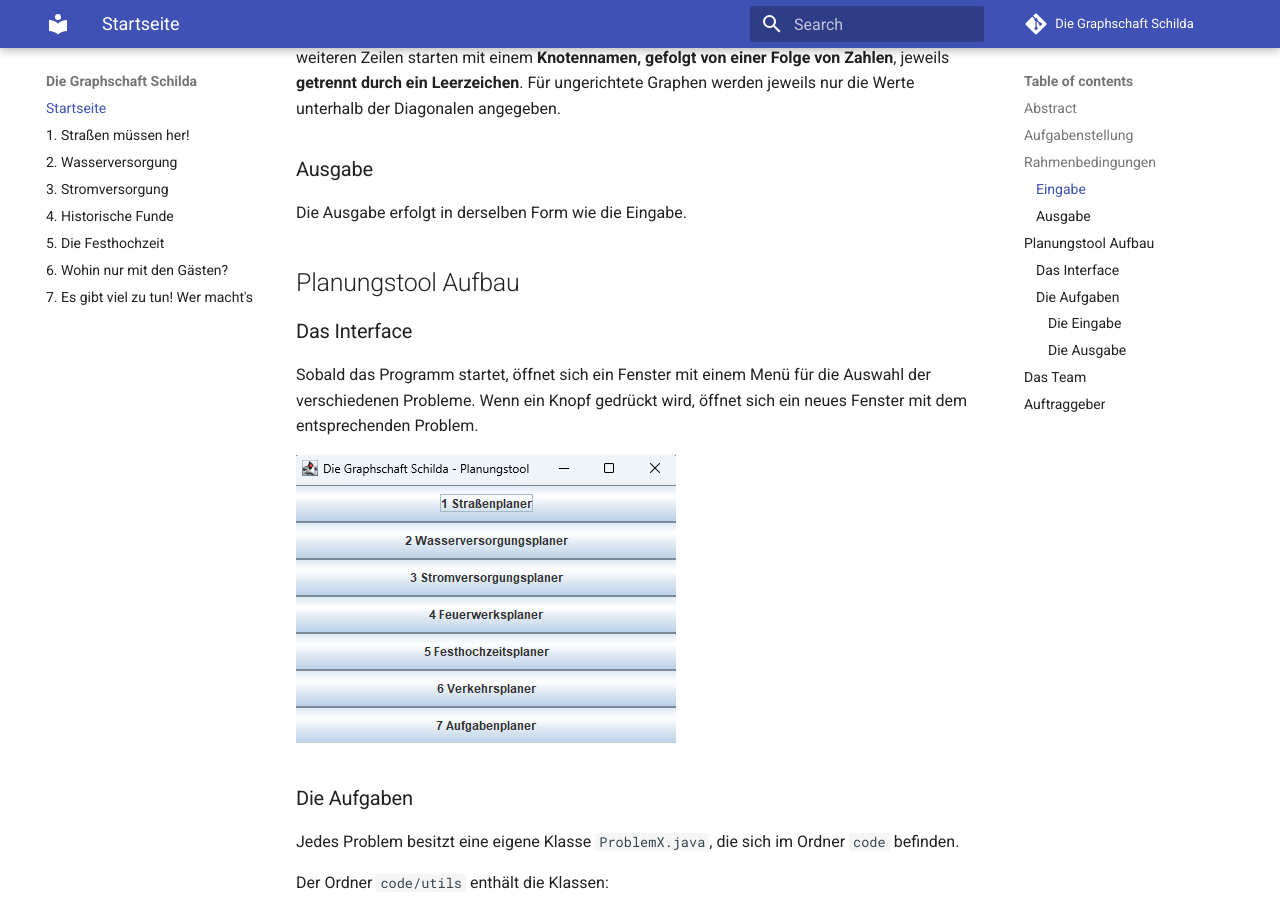
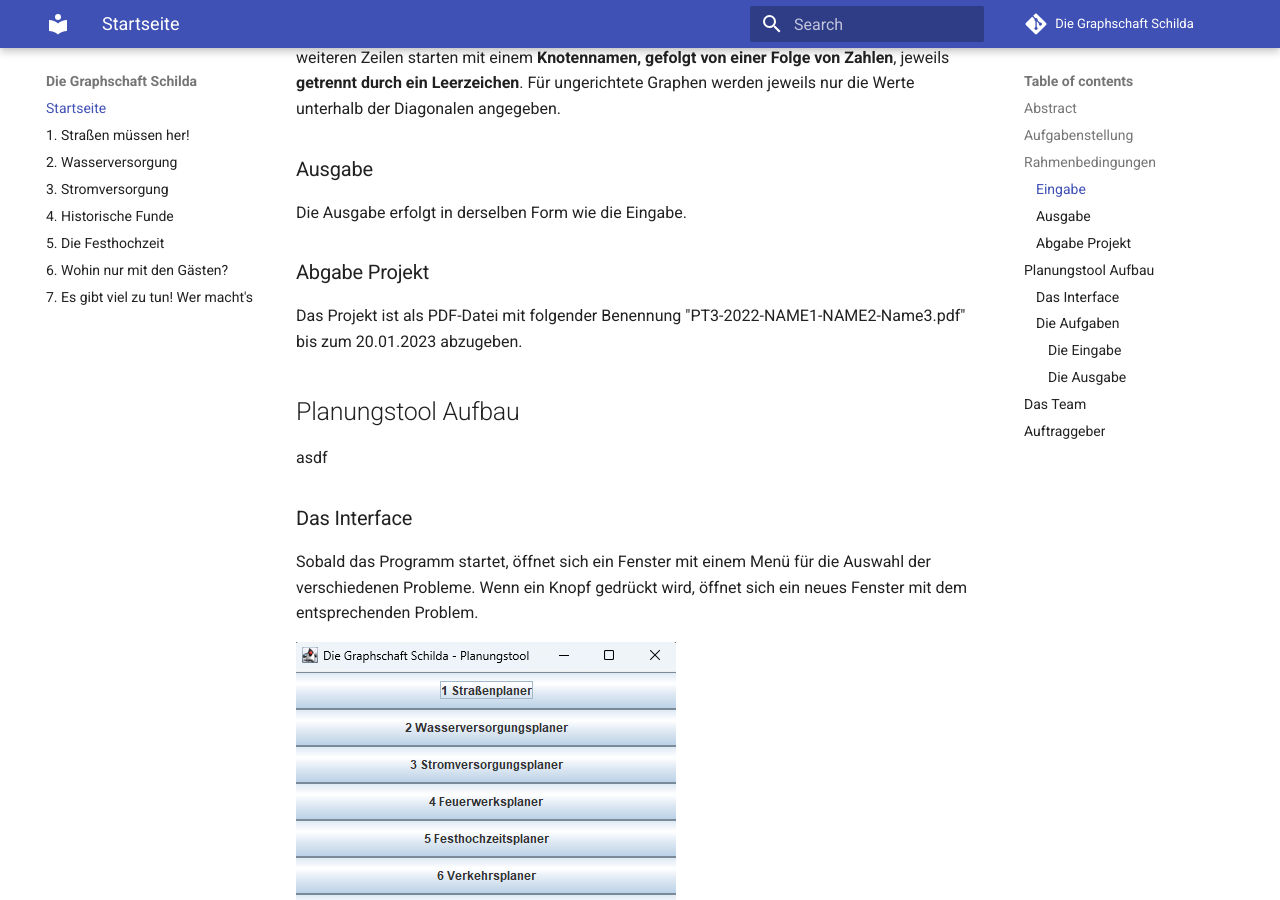
Before and after one commit to Halfpipe-SD/GraphschaftSchilda, an MkDocs documentation site: the page built from documentation/docs/index.md, in a window 1280 px wide and 900 px high, scrolled down 1260 px. Built offline with MkDocs 1.6.1 and Material for MkDocs 9.7.7, drawn with Linux system fonts in a browser that asks for light colours; comment, search, counter and statistics services are not loaded.

Commit message:
updatet index

```diff
--- a/documentation/docs/index.md
+++ b/documentation/docs/index.md
@@ -13,8 +13,7 @@ Entwickeln Sie ein Planungstool, dass der Graphschaft Schilda bei der Lösung ih
 
 1. Analysieren Sie jedes der Probleme: Welche Daten sollen verarbeitet werden? Was sind die Eingaben? Was die Ausgaben? Welcher Algorithmus eignet sich? Welche Datenstruktur eignet sich?
 2. Implementieren Sie den Algorithmus (in Java), so dass bei Eingabe der entsprechenden Daten die gewünschte Ausgabe berechnet und ausgegeben wird.
-3. Geben Sie für jeden implementierten Algorithmus die Laufzeit an. Da Sie sich nun schon so viel Mühe mit dem Tool geben, wollen Sie das Tool natürlich auch an andere
-Gemeinden verkaufen. Die Eingaben sollen dafür generisch, d.h., für neue Orte, Feiern und Planungen anpassbar sein. Sie können diese Aufgabe ein 2er oder 3er Teams lösen. Bitte geben Sie dann die Arbeitsteilung im Dokument mit an. Die 15minütige Einzelprüfung wird auf die Projektaufgabe eingehen.
+3. Geben Sie für jeden implementierten Algorithmus die Laufzeit an. Da Sie sich nun schon so viel Mühe mit dem Tool geben, wollen Sie das Tool natürlich auch an andere Gemeinden verkaufen. Die Eingaben sollen dafür generisch, d.h., für neue Orte, Feiern und Planungen anpassbar sein. Sie können diese Aufgabe ein 2er oder 3er Teams lösen. Bitte geben Sie dann die Arbeitsteilung im Dokument mit an. Die 15minütige Einzelprüfung wird auf die Projektaufgabe eingehen.
 
 ## Rahmenbedingungen
 
@@ -36,7 +35,13 @@ Für ungerichtete Graphen werden jeweils nur die Werte unterhalb der Diagonalen
 
 Die Ausgabe erfolgt in derselben Form wie die Eingabe.
 
+### Abgabe Projekt
+
+Das Projekt ist als PDF-Datei mit folgender Benennung "PT3-2022-NAME1-NAME2-Name3.pdf" bis zum 20.01.2023 abzugeben.
+
 ## Planungstool Aufbau
+
+asdf
 
 ### Das Interface
 
```
